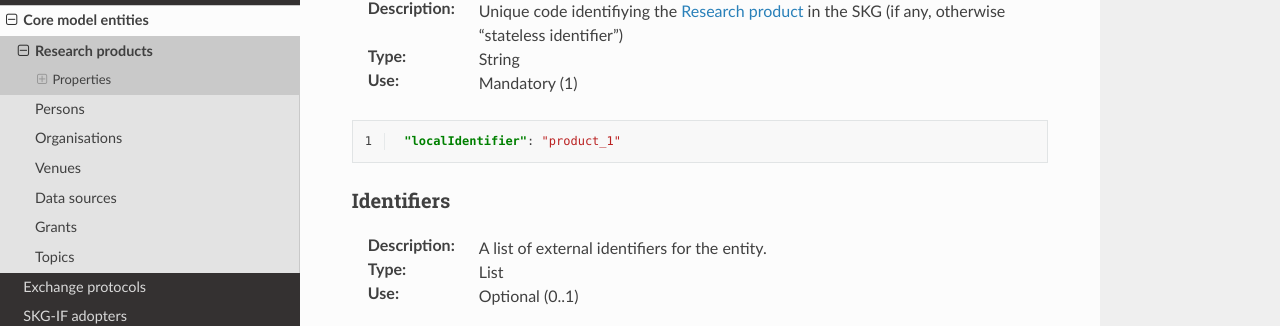
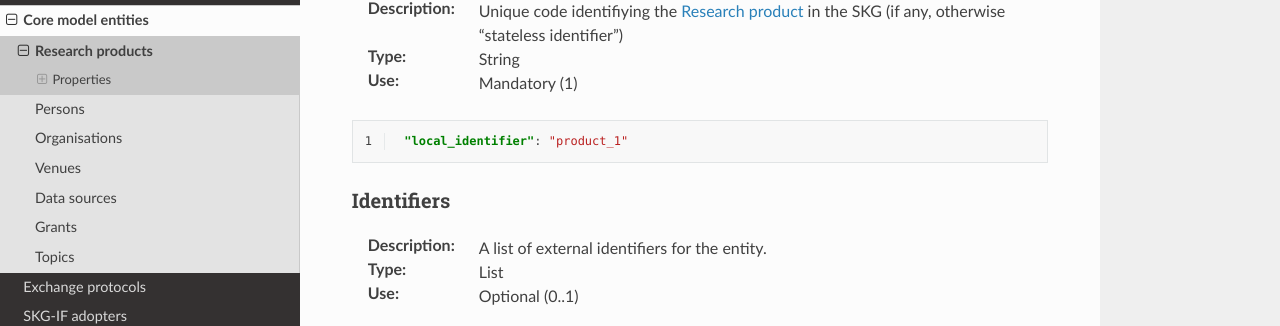
Before and after one commit to andremann/SKG-IF, a Sphinx documentation site: the page built from docs/source/products.rst, in a window 1280 px wide and 900 px high, scrolled down 716 px. Shown: the part 126-452 px from the top of the window. Built offline with Sphinx 7.4.7 and the Read the Docs theme 2.0.0, drawn with Linux system fonts in a browser that asks for light colours.

Commit message:
fixed snake case

```diff
--- a/docs/source/products.rst
+++ b/docs/source/products.rst
@@ -27,7 +27,7 @@ Local identifier
 .. code-block:: json
    :linenos:
 
-    "localIdentifier": "product_1"
+    "local_identifier": "product_1"
 
 
 Identifiers
```
